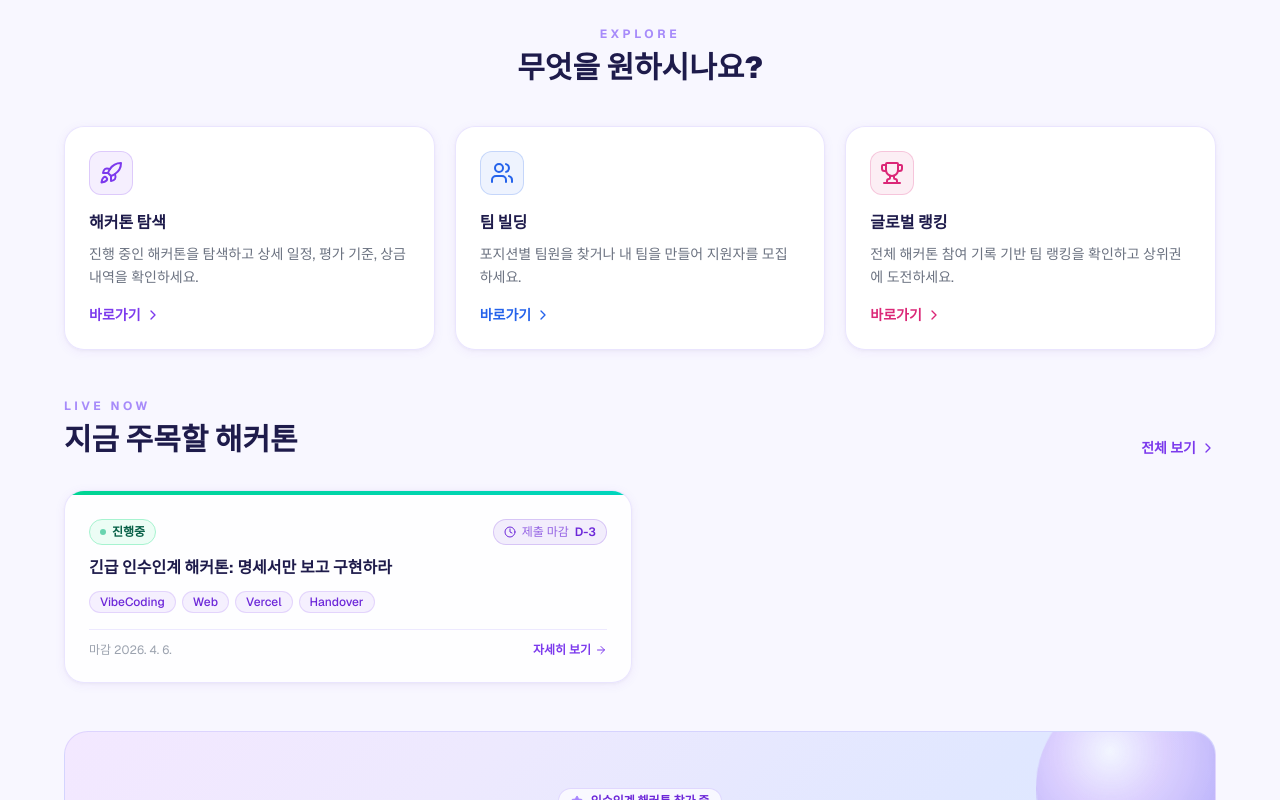
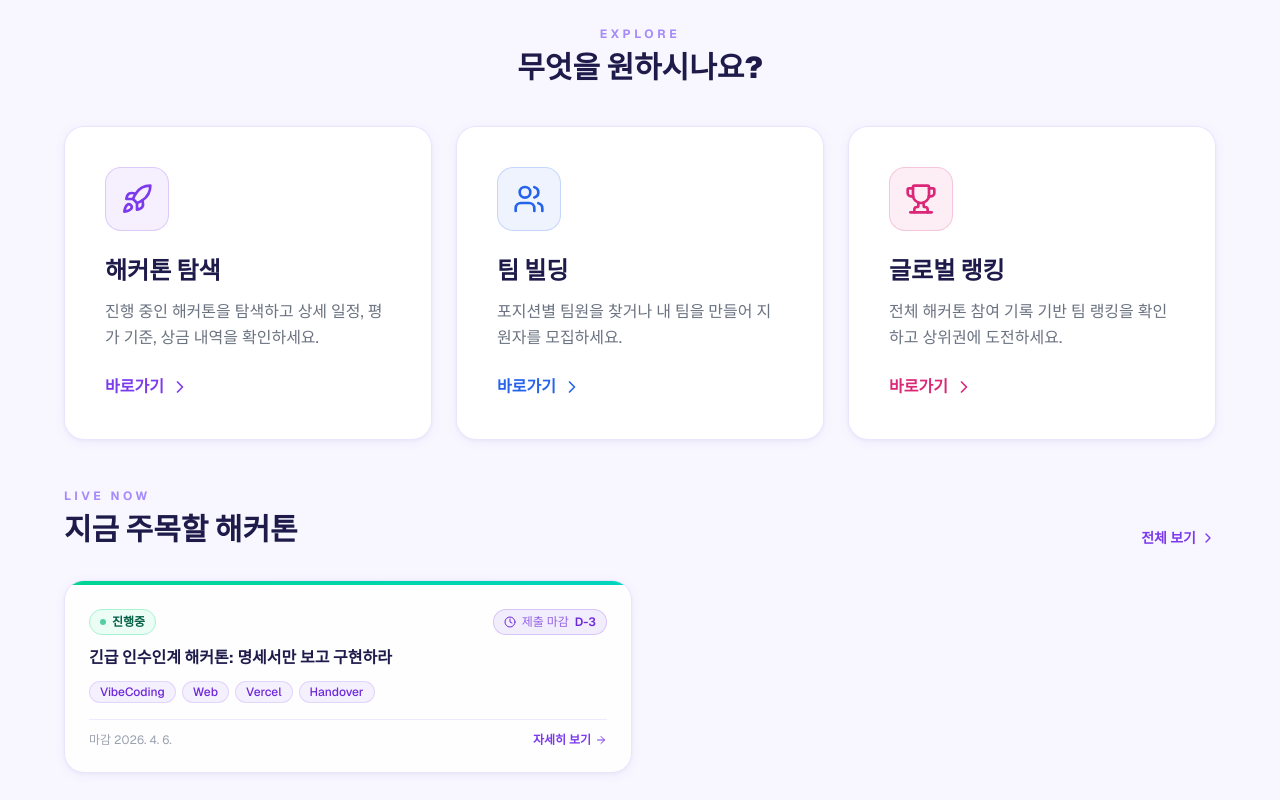
Before and after one commit to onePotatoBugak/daker-handoff-hackathon, a Next.js app: page / in a window 1280 px wide. Shown: the part 680-1480 px from the top of the page. Built offline with nearby package versions, Linux system fonts and the light colour scheme.

Commit message:
fix: 메인페이지 카드 키우기

```diff
--- a/app/page.tsx
+++ b/app/page.tsx
@@ -348,24 +348,24 @@ export default function App() {
             <h2 className="text-3xl font-black" style={{ color: '#1e1b4b' }}>무엇을 원하시나요?</h2>
           </div>
 
-          <div className="grid grid-cols-1 md:grid-cols-3 gap-5">
+          <div className="grid grid-cols-1 md:grid-cols-3 gap-6">
             {NAV_CARDS.map((card) => (
               <Link key={card.href} href={card.href} className="group">
                 <div
-                  className="light-card h-full p-6 flex flex-col"
+                  className="light-card h-full p-10 flex flex-col"
                   style={{ background: 'rgba(255,255,255,0.9)' }}
                 >
                   <div
-                    className="w-11 h-11 rounded-xl flex items-center justify-center mb-4 transition-transform duration-300 group-hover:scale-110"
-                    style={{ background: card.bg, border: `1px solid ${card.border}`, color: card.color }}
+                    className="w-16 h-16 rounded-2xl flex items-center justify-center mb-6 transition-transform duration-300 group-hover:scale-110"
+                    style={{ background: card.bg, border: `1.5px solid ${card.border}`, color: card.color }}
                   >
-                    {card.icon}
+                    <span className="w-8 h-8 flex items-center justify-center [&>svg]:w-8 [&>svg]:h-8">{card.icon}</span>
                   </div>
-                  <h3 className="text-base font-black mb-2" style={{ color: '#1e1b4b' }}>{card.title}</h3>
-                  <p className="text-sm leading-relaxed flex-1 mb-4" style={{ color: '#6b7280' }}>{card.description}</p>
-                  <div className="flex items-center gap-1 text-sm font-semibold" style={{ color: card.color }}>
+                  <h3 className="text-2xl font-black mb-3" style={{ color: '#1e1b4b' }}>{card.title}</h3>
+                  <p className="text-base leading-relaxed flex-1 mb-6" style={{ color: '#6b7280' }}>{card.description}</p>
+                  <div className="flex items-center gap-1.5 text-base font-bold" style={{ color: card.color }}>
                     바로가기
-                    <ChevronRight className="w-4 h-4 group-hover:translate-x-1 transition-transform" />
+                    <ChevronRight className="w-5 h-5 group-hover:translate-x-1 transition-transform" />
                   </div>
                 </div>
               </Link>
```
